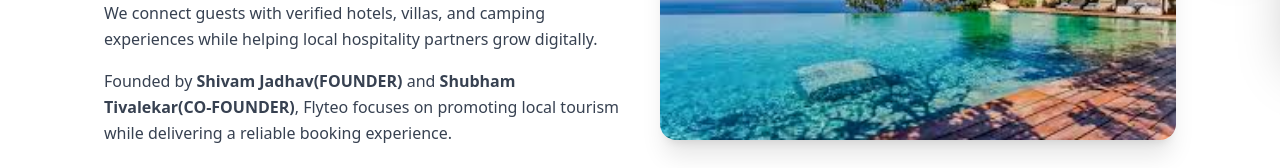
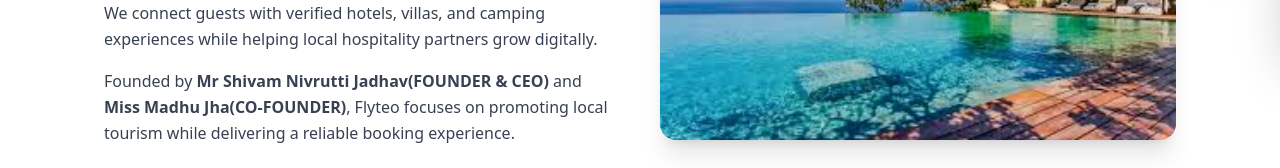
Before and after one commit to flyteo/flyteo_booking, a React (Create React App) app in the folder flyteo-frontend/: page /aboutus in a window 1280 px wide. Shown: the part 746-914 px from the top of the page. Built offline with nearby package versions, Linux system fonts and the light colour scheme; no server answers.

Commit message:
Some Core updates

```diff
--- a/flyteo-frontend/src/pages/AboutUs.js
+++ b/flyteo-frontend/src/pages/AboutUs.js
@@ -46,8 +46,8 @@ export default function AboutUs() {
             </p>
 
             <p>
-              Founded by <strong>Shivam Jadhav(FOUNDER)</strong> and{" "}
-              <strong>Shubham Tivalekar(CO-FOUNDER)</strong>, Flyteo focuses on promoting
+              Founded by <strong>Mr Shivam Nivrutti Jadhav(FOUNDER & CEO)</strong> and{" "}
+              <strong>Miss Madhu Jha(CO-FOUNDER)</strong>, Flyteo focuses on promoting
               local tourism while delivering a reliable booking experience.
             </p>
           </div>
```
